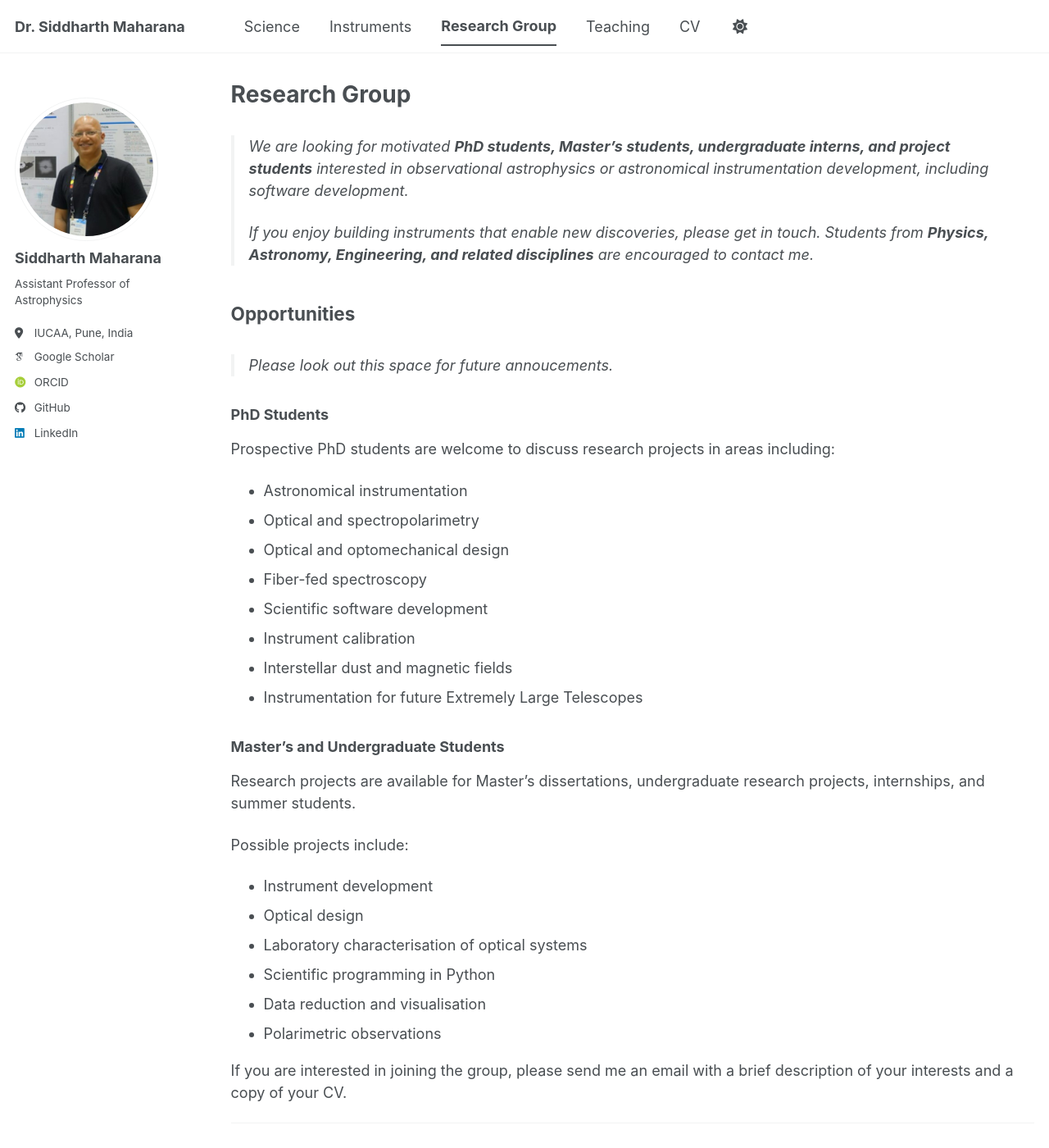
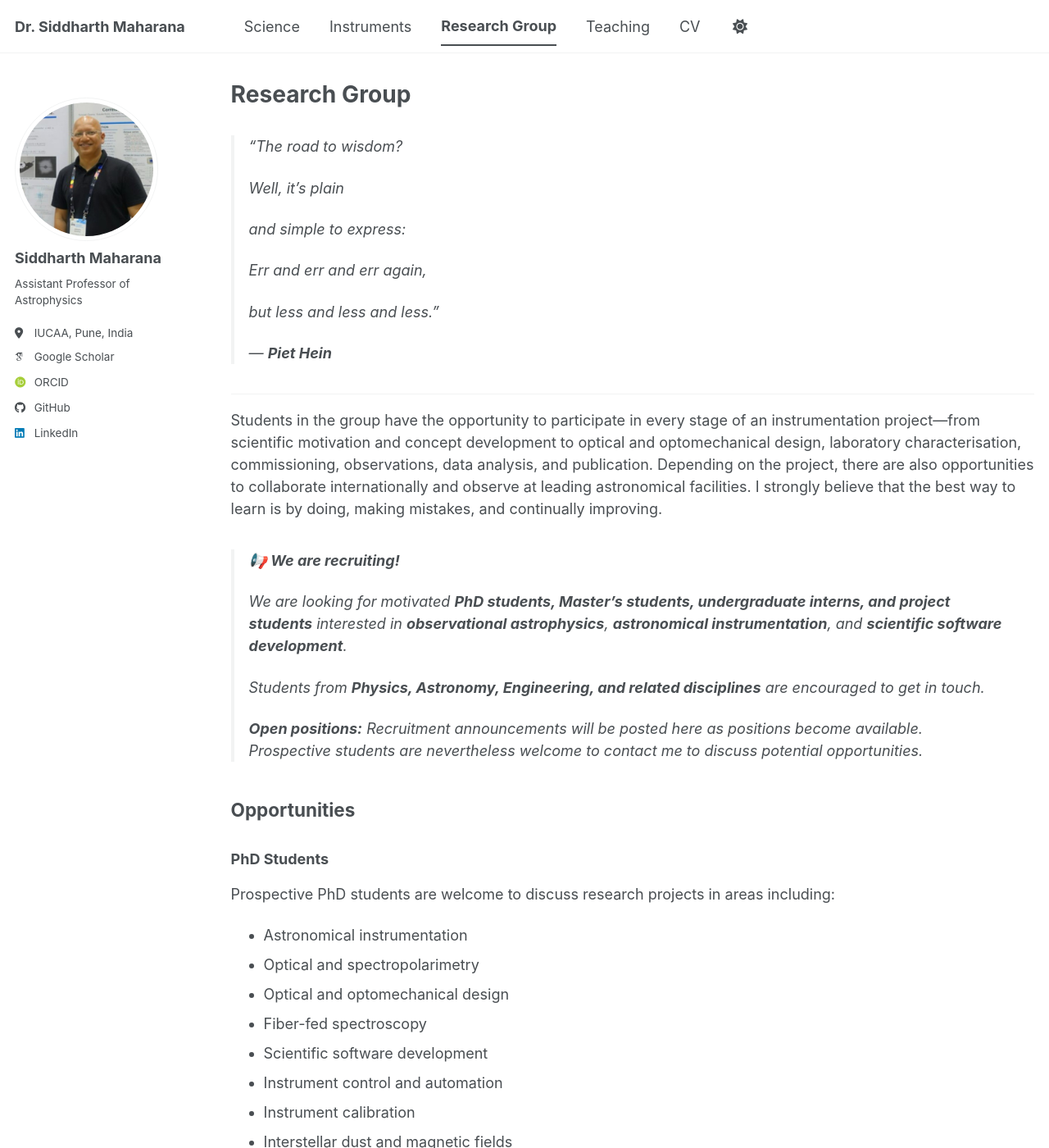
Before and after one commit to siddharth-maharana/siddharth-maharana.github.io, a Jekyll site: the page built from _pages/group.md, in a window 1280 px wide and 1400 px high. Shown: the whole window at 82% size. Built offline with Jekyll 4.4.1, drawn with Linux system fonts in a browser that asks for light colours; some web fonts are replaced; a script bundle is joined from its source files by our own code; library files that are not in the unit come from our copies; some of the changed text lies outside the part shown.

Commit message:
Update group.md

```diff
--- a/_pages/group.md
+++ b/_pages/group.md
@@ -5,13 +5,31 @@ layout: archive
 author_profile: true
 ---
 
+> *"The road to wisdom?*
+>
+> *Well, it's plain*
+>
+> *and simple to express:*
+>
+> *Err and err and err again,*
+>
+> *but less and less and less."*
+>
+> — **Piet Hein**
 
-> We are looking for motivated **PhD students, Master's students, undergraduate interns, and project students** interested in observational astrophysics or astronomical instrumentation development, including software development.
+---
+
+Students in the group have the opportunity to participate in every stage of an instrumentation project—from scientific motivation and concept development to optical and optomechanical design, laboratory characterisation, commissioning, observations, data analysis, and publication. Depending on the project, there are also opportunities to collaborate internationally and observe at leading astronomical facilities. I strongly believe that the best way to learn is by doing, making mistakes, and continually improving.
+
+> **📢 We are recruiting!**
 >
-> If you enjoy building instruments that enable new discoveries, please get in touch. Students from **Physics, Astronomy, Engineering, and related disciplines** are encouraged to contact me.
+> We are looking for motivated **PhD students, Master's students, undergraduate interns, and project students** interested in **observational astrophysics**, **astronomical instrumentation**, and **scientific software development**.
+>
+> Students from **Physics, Astronomy, Engineering, and related disciplines** are encouraged to get in touch.
+>
+> **Open positions:** Recruitment announcements will be posted here as positions become available. Prospective students are nevertheless welcome to contact me to discuss potential opportunities.
 
 ## Opportunities
-> Please look out this space for future annoucements.
 
 ### PhD Students
 
@@ -22,6 +40,7 @@ Prospective PhD students are welcome to discuss research projects in areas inclu
 - Optical and optomechanical design
 - Fiber-fed spectroscopy
 - Scientific software development
+- Instrument control and automation
 - Instrument calibration
 - Interstellar dust and magnetic fields
 - Instrumentation for future Extremely Large Telescopes
@@ -55,8 +74,7 @@ Group members will be added here as they join.
 
 ### Master's Students
 
-- **Chris Dennison-Farrar**
-  - University of Cape Town (2024–2026)
+- **Chris Dennison-Farrar** — University of Cape Town (2024–2026)
 
 ### Undergraduate Research Students
 
```
Also changed, not shown: other parts of _pages/group.md (+3 -5 lines).
